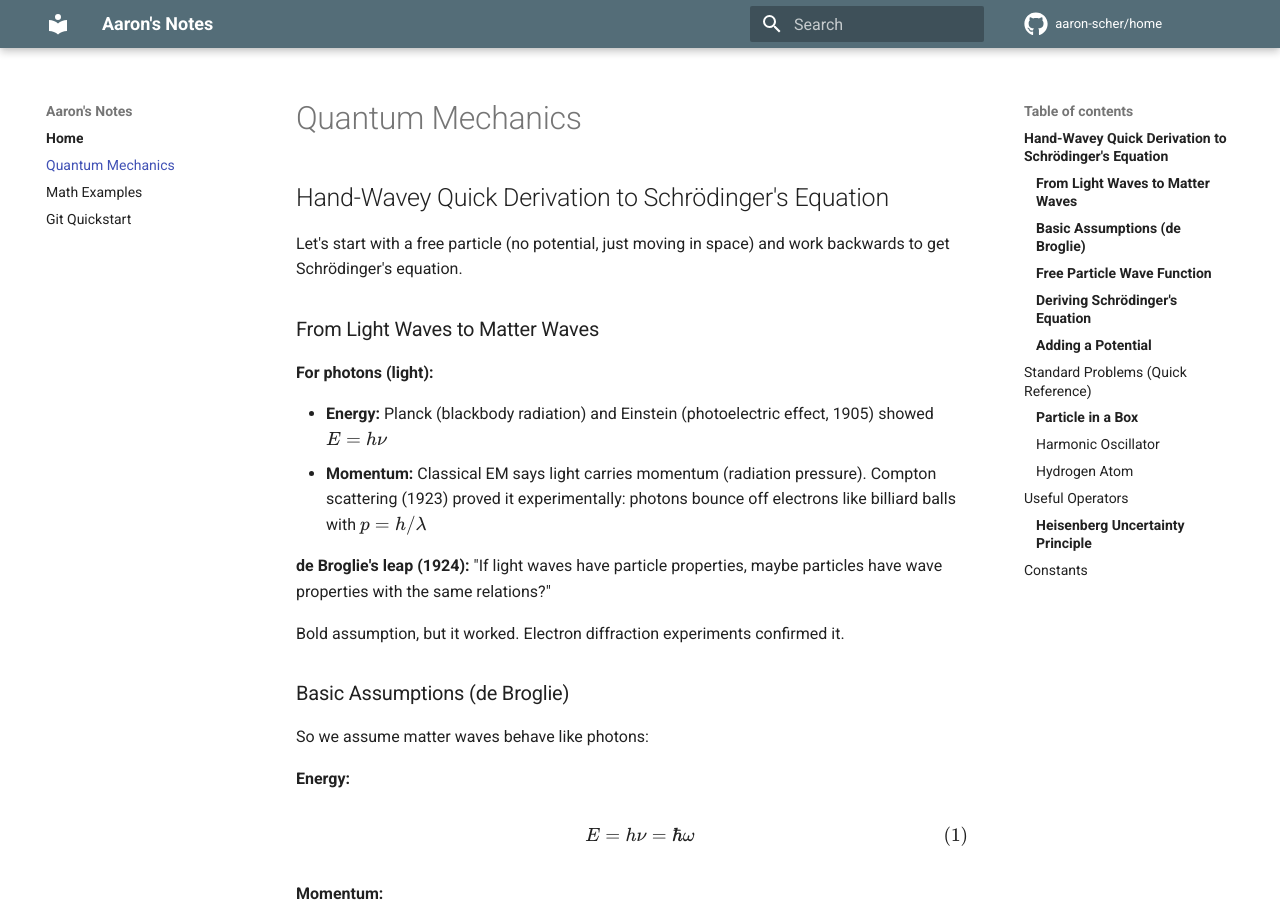
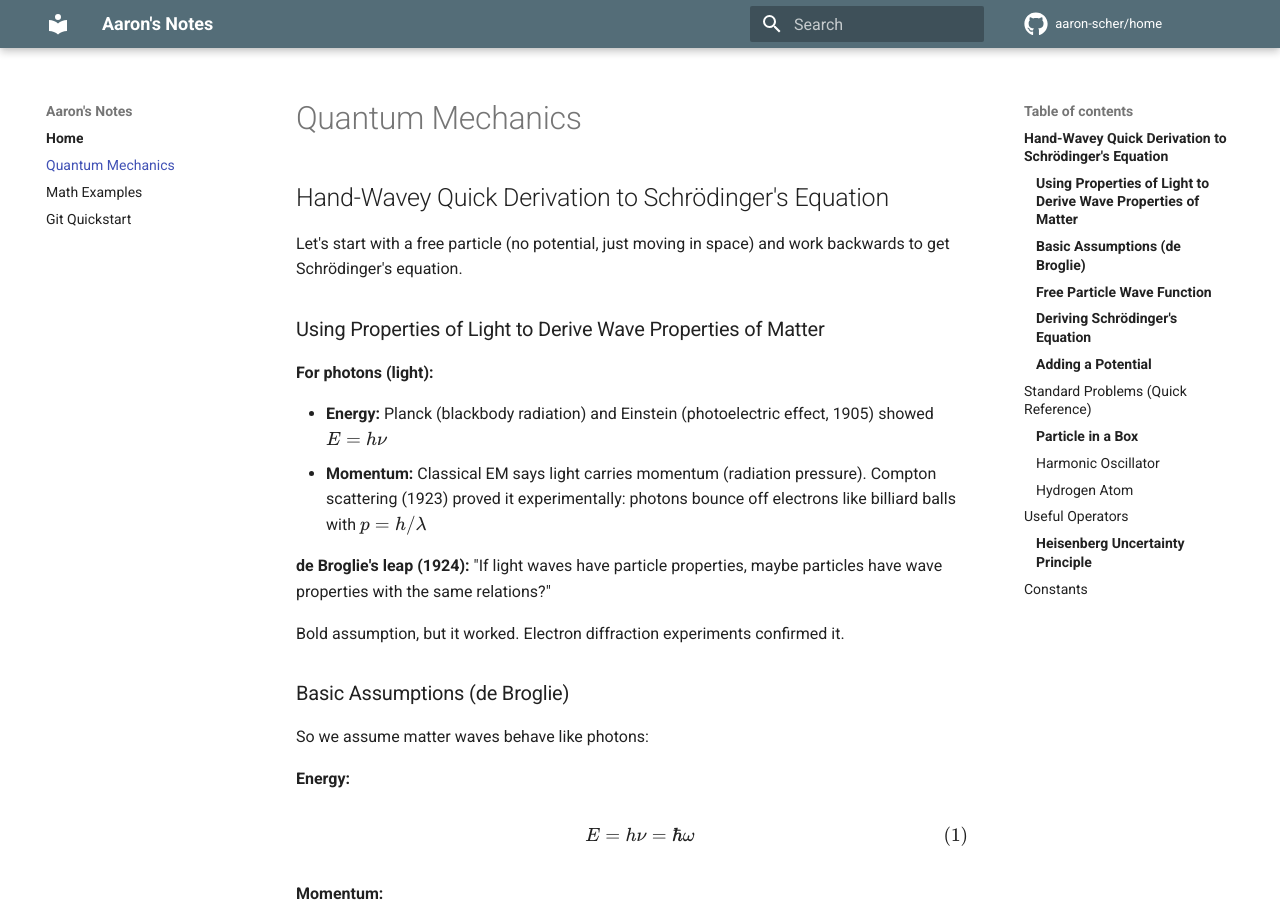
Before and after one commit to aaron-scher/home, an MkDocs documentation site: the page built from docs/quantum-mechanics.md, in a window 1280 px wide and 900 px high. Built offline with MkDocs 1.6.1 and Material for MkDocs 9.7.7, drawn with Linux system fonts in a browser that asks for light colours; comment, search, counter and statistics services are not loaded.

Commit message:
Update section title to be more descriptive
Changed to 'Using Properties of Light to Derive Wave Properties of Matter'

🤖 Generated with [Claude Code](https://claude.com/claude-code)

Co-Authored-By: Claude <noreply@anthropic.com>

```diff
--- a/docs/quantum-mechanics.md
+++ b/docs/quantum-mechanics.md
@@ -4,7 +4,7 @@
 
 Let's start with a free particle (no potential, just moving in space) and work backwards to get Schrödinger's equation.
 
-### From Light Waves to Matter Waves
+### Using Properties of Light to Derive Wave Properties of Matter
 
 **For photons (light):**
 
```
